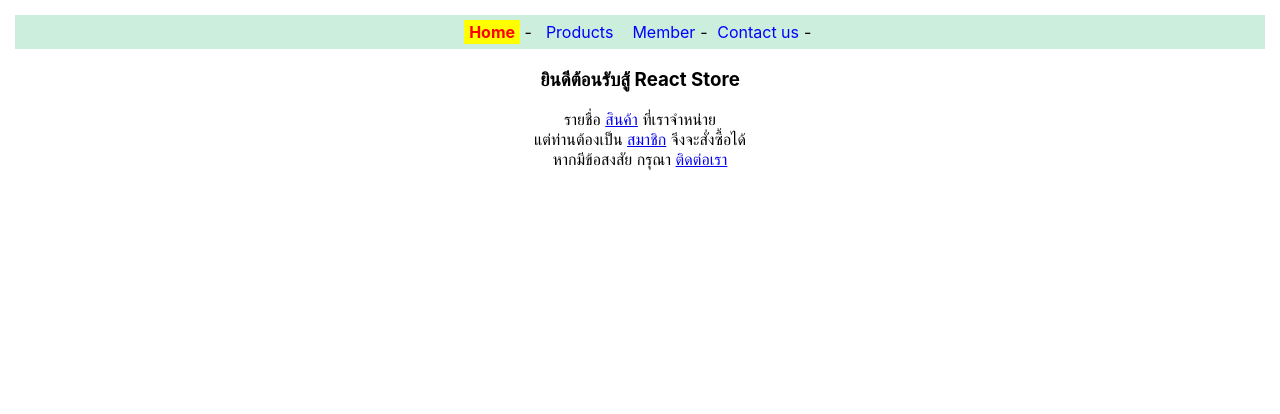
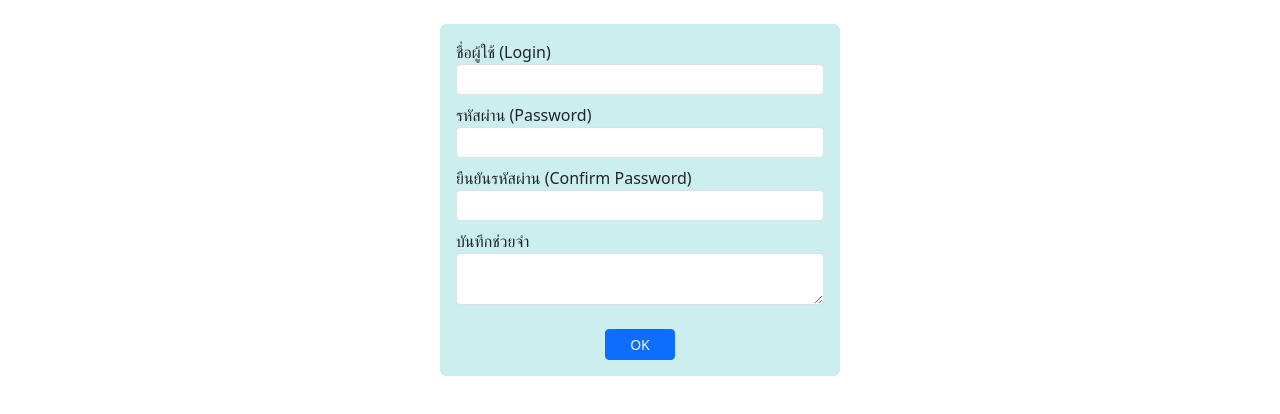
Before and after one commit to RaytinaRei/app1, a React (Create React App) app: page / in a window 1280 px wide. Shown: the top 414 px of the page. Built offline with nearby package versions, Linux system fonts and the light colour scheme.

Commit message:
form-text

```diff
--- a/package.json
+++ b/package.json
@@ -7,6 +7,7 @@
     "@testing-library/jest-dom": "^6.9.1",
     "@testing-library/react": "^16.3.2",
     "@testing-library/user-event": "^13.5.0",
+    "bootstrap": "^5.3.8",
     "react": "^19.2.7",
     "react-dom": "^19.2.7",
     "react-router-dom": "^7.18.3",
--- a/src/App.js
+++ b/src/App.js
@@ -1,8 +1,8 @@
 import React from "react";
-import Router3 from "./router3";
+import FormText from "./form-text";
 export default function App() {
 
     return (
-    <Router3/>
+    <FormText/>
     )
 }
--- /dev/null
+++ b/src/form-text.js
@@ -0,0 +1,45 @@
+import React from 'react';
+
+export default function FormText(){
+    const textPswd = React.useRef()
+    const textPswd2 = React.useRef()
+    const onblurPassword = () => {
+        let pswd = textPswd.current.value
+        if(pswd !== '' && !pswd.match(/[0-9]/g)){
+            textPswd.current.value = ''
+            alert('ต้องเป็น 0-9 หรือ a-z หรือ A-Z เท่านั้น')
+
+        }
+    }
+    const onblurPassword2 = () => {
+        if(textPswd2.current.value !== textPswd.current.value){
+            textPswd2.current.value = ''
+            alert('รหัสผ่านทั้งสองช่องไม่ตรงกัน')
+        }
+}
+return(
+    <div className ="mt-4 mx-auto p-3 rounded" style ={{width: '400px', backgroundColor: '#cee'}}>
+    <form>
+        <div className="form-group mb-2">
+            <label htmlFor="login">ชื่อผู้ใช้ (Login)</label>
+            <input type="text" id="login" name ="login" maxLength="20" className="form-control form-control-sm"/>
+
+        </div>
+        <div className="form-group mb-2">
+            <label htmlFor ="pswd">รหัสผ่าน (Password)</label>
+            <input type="password" id="Textpswd" name ="textPswd" maxLength="20" className="form-control form-control-sm" ref={textPswd} onBlur={onblurPassword}/>
+            </div>
+        <div className="form-group mb-2">
+            <label htmlFor ="pswd2">ยืนยันรหัสผ่าน (Confirm Password)</label>
+            <input type="password" id="Textpswd2" name ="textPswd2" maxLength="20" className="form-control form-control-sm" ref={textPswd2} onBlur={onblurPassword2}/>
+        </div>
+        <div className="form-group mb-4">
+            <label htmlFor="memo">บันทึกช่วยจำ</label>
+            <textarea id ="memo" name ="memo" className="form-control form-control-sm" rows="2" maxLength="200"></textarea>
+        </div>
+        <div className="text-center"><button type="submit" className="btn btn-sm px-4 btn-primary">OK</button></div>
+    </form>
+
+    </div>
+)
+}
```
Also changed, not shown: src/index.js (+3 -4 lines), 1 other file (tests, documents, lock files or other folders).
